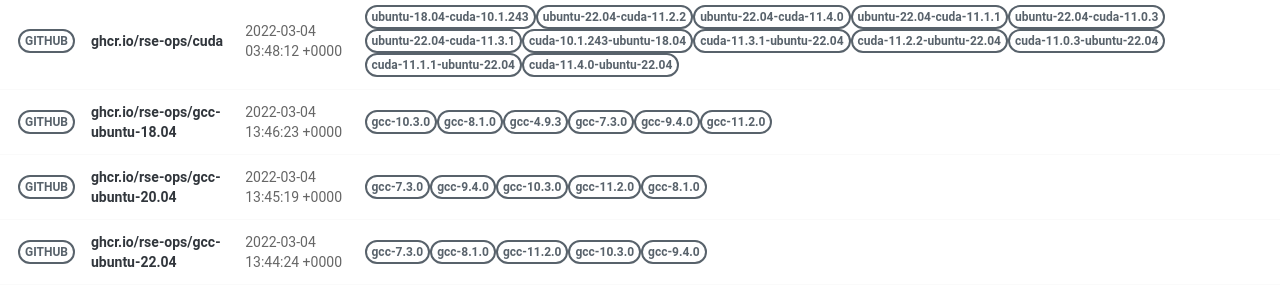
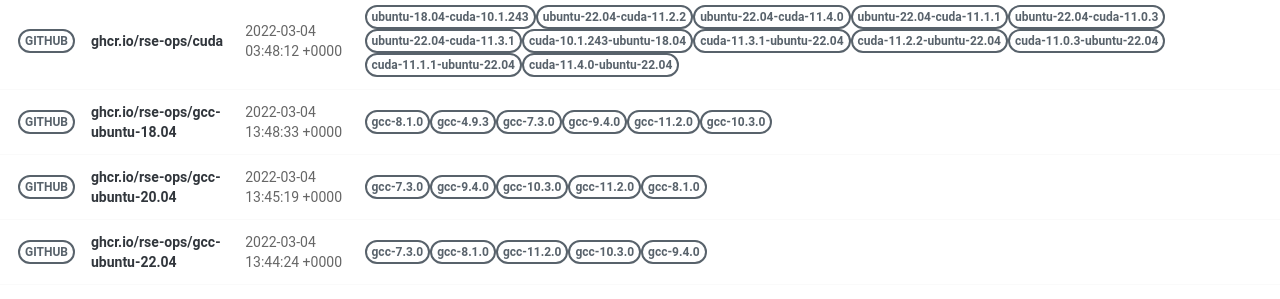
Before and after one commit to rse-ops/docker-images, a Jekyll site: the page built from pages/index.md, in a window 1280 px wide. Shown: the part 502-801 px from the top of the page. Built offline with Jekyll 4.4.1, drawn with Linux system fonts in a browser that asks for light colours; nearby versions of some CDN libraries.

Commit message:
Automated push to update library 2022-03-04

```diff
--- a/_library/ghcr.io-rse-ops-gcc-ubuntu-18.04.md
+++ b/_library/ghcr.io-rse-ops-gcc-ubuntu-18.04.md
@@ -1,14 +1,11 @@
 ---
 layout: container
 name: ghcr.io/rse-ops/gcc-ubuntu-18.04
-updated_at: 2022-03-04 13:46:23.528229
+updated_at: 2022-03-04 13:48:33.756223
 
 
 container_url: https://github.com/orgs/rse-ops/packages/container/package/gcc-ubuntu-18.04
 versions:
- - tag: gcc-10.3.0
-   dockerfile: https://github.com/rse-ops/docker-images/blob/main/ubuntu/gcc/Dockerfile
-   manifest: https://crane.ggcr.dev/manifest/ghcr.io/rse-ops/gcc-ubuntu-18.04:gcc-10.3.0
  - tag: gcc-8.1.0
    dockerfile: https://github.com/rse-ops/docker-images/blob/main/ubuntu/gcc/Dockerfile
    manifest: https://crane.ggcr.dev/manifest/ghcr.io/rse-ops/gcc-ubuntu-18.04:gcc-8.1.0
```
Also changed, not shown: other parts of _library/ghcr.io-rse-ops-gcc-ubuntu-18.04.md (+3 -0 lines).
